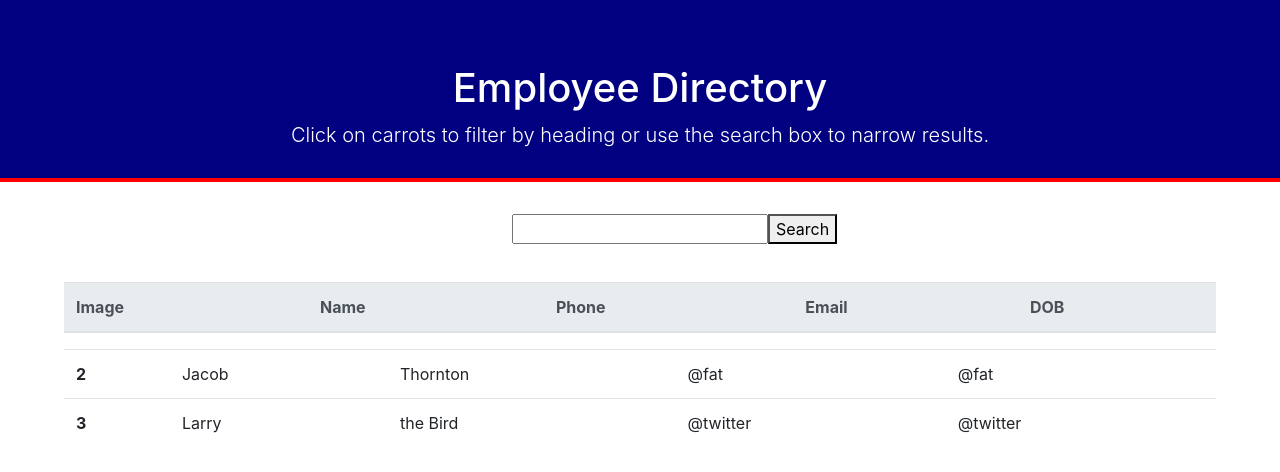
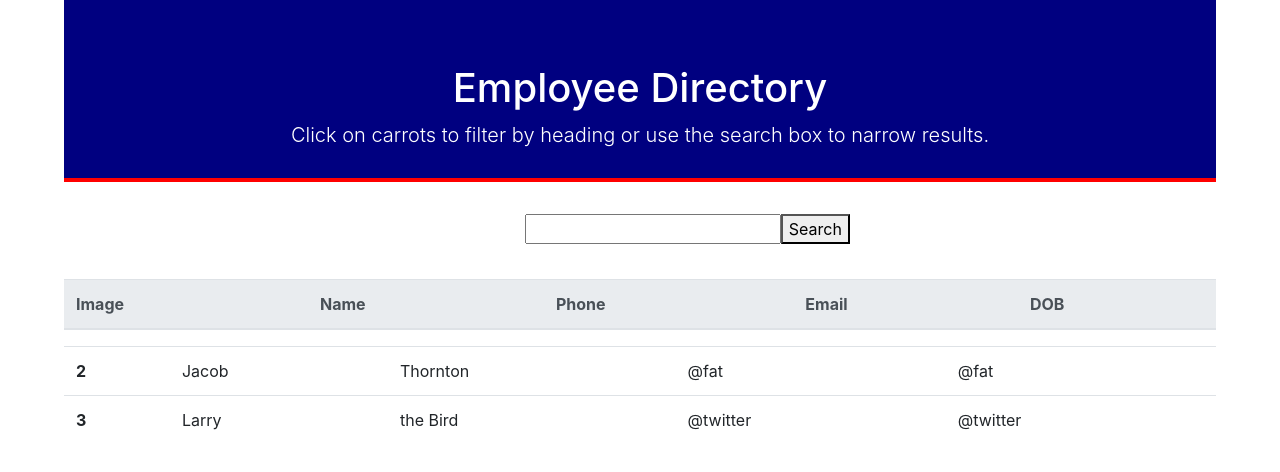
Before and after one commit to jamierachael/Employee-Directory, a React (Create React App) app in the folder employee-directory/: page / in a window 1280 px wide. Shown: the top 472 px of the page. Built offline with nearby package versions, Linux system fonts and the light colour scheme.

Commit message:
changed searchbar to table area, state is working, console log for API call is not

```diff
--- a/employee-directory/src/App.js
+++ b/employee-directory/src/App.js
@@ -1,23 +1,26 @@
 import React from 'react';
-import PageHeader from './components/PageHeader';
-import SearchBar from './components/SearchBar';
+// import PageHeader from './components/PageHeader';
+// import SearchBar from './components/SearchBar';
 import TableArea from './components/TableArea';
-import TableData from './components/TableData';
-import TableHeader from './components/TableHeader';
+// import TableData from './components/TableData';
+// import TableHeader from './components/TableHeader';
 
+// Needs new component for wrapper
 
 function App() {
   return (
     <div>
 
-      <PageHeader />
-      <SearchBar />
       <TableArea>
+        {/* <PageHeader />
+        <SearchBar />
+
         <TableHeader />
-        <TableData />
+        <TableData /> */}
+
       </TableArea>
     </div>
-    // </div>
+
   );
 }
 
--- a/employee-directory/src/components/SearchBar/index.js
+++ b/employee-directory/src/components/SearchBar/index.js
@@ -1,51 +1,43 @@
 import React from 'react';
-import axios from "axios";
+// import axios from "axios";
+// import API from "../util/API";
 
 export default class SearchBar extends React.Component {
 
-    state = {
-        search: "",
-        employees: []
-    };
+    // state = {
+    //     search: "",
+    //     employees: []
+    // };
 
-    // searchEmployee = () => {
 
-    //     this.setState = (
+    // handleInputChange = (event) => {
+    //     const { name, value } = event.target;
+    //     this.setState(
     //         {
-
+    //             [name]: value
     //         }
     //     )
-
     // }
 
-    handleChange = (event) => {
-        const { name, value } = event.target;
-        this.setState(
-            {
-                [name]: value
-            }
-        )
-    }
+    // handleInputSubmit = (event) => {
+    //     event.preventDefault();
+    //     console.log(this.state);
+    //     const BASEURL = "https://randomuser.me/api/?results=200&nat=us";
 
-    handleInputSubmit = (event) => {
-        event.preventDefault();
-        console.log(this.state);
-        const BASEURL = "https://randomuser.me/api/?results=200&nat=us";
+    //     axios.get(BASEURL).then((response) => {
+    //         console.log(response);
+    //         // response.data.name;
+    //         this.setState(
+    //             {
+    //                 employees: response.data.name
+    //             }
+    //         )
 
-        axios.get(BASEURL).then((response) => {
-            console.log(response);
-            // response.data.name;
-            this.setState(
-                {
-                    employees: response.data.name
-                }
-            )
-
-        })
-            .catch((err) => {
-                console.log(err);
-            })
-    }
+    //     })
+    //         .catch((err) => {
+    //             console.log(err);
+    //         })
+    // }
 
 
 
@@ -53,14 +45,14 @@ export default class SearchBar extends React.Component {
     render() {
         return (
             <div>
-                <form>
+                <form onSubmit={this.handleInputSubmit}>
                     <input
                         name="search"
                         value={this.props.search}
-                        handleInputChange={this.handleInputChange}>
+                        onChange={this.props.handleInputChange}>
 
                     </input>
-                    <button handleSubmit={this.handleSubmission}>
+                    <button>
                         Search
                     </button>
                 </form>
--- a/employee-directory/src/components/TableArea/index.js
+++ b/employee-directory/src/components/TableArea/index.js
@@ -1,5 +1,10 @@
 import React from 'react';
+import axios from "axios";
 
+import PageHeader from '../PageHeader';
+import SearchBar from '../SearchBar';
+import TableData from '../TableData';
+import TableHeader from '../TableHeader';
 
 // export default class TableArea extends React.Component {
 //     render() {
@@ -12,14 +17,59 @@ import React from 'react';
 //     }
 // }
 
-export default function TableArea(props) {
-    // render()
-    return (
-        <div className="wrapper">
+export default class TableArea extends React.Component {
 
-            {props.children}
+    state = {
+        search: "",
+        employees: []
+    };
 
-        </div>
-    )
+
+    handleInputChange = (event) => {
+        const { name, value } = event.target;
+        this.setState(
+            {
+                [name]: value
+            }
+        )
+    }
+
+    handleInputSubmit = (event) => {
+        event.preventDefault();
+        console.log(this.state);
+        const BASEURL = "https://randomuser.me/api/?results=200&nat=us";
+
+        axios.get(BASEURL).then((response) => {
+            console.log(response);
+            // response.data.name;
+            this.setState(
+                {
+                    // API returns "results" not "data"
+                    employees: response.results.name
+                }
+            )
+
+        })
+            .catch((err) => {
+                console.log(err);
+            })
+    }
+
+
+
+    render() {
+        return (
+            <div className="wrapper" >
+
+                {/* {this.props.children} */}
+                <PageHeader />
+                <SearchBar handleInputChange={this.handleInputChange} />
+
+                <TableHeader />
+                <TableData />
+
+            </div>
+        )
+    }
 
 }
--- a/employee-directory/src/components/TableData/index.js
+++ b/employee-directory/src/components/TableData/index.js
@@ -2,11 +2,17 @@ import React, { useReducer } from 'react';
 // What goes here?
 
 export default class TableData extends React.Component {
+
+
+
+
+
+
     render() {
         return (
             <div>
                 {/* TableData */}
-                <table class="table">
+                <table className="table">
                     <tbody>
                         {/* /* {employee.map((employee) => (
 
@@ -21,7 +27,7 @@ export default class TableData extends React.Component {
                             // </tr>
 
                             // Or
-
+                            // it would be this one:
                             <tr>
                                 <th scope="row">1</th>
                                 <td image={this.employee.image}></td>
--- a/employee-directory/src/components/TableHeader/index.js
+++ b/employee-directory/src/components/TableHeader/index.js
@@ -4,8 +4,8 @@ export default class TableHeader extends React.Component {
     render() {
         return (
             <div>
-                <table class="table">
-                    <thead class="thead-light">
+                <table className="table">
+                    <thead className="thead-light">
                         <tr>
                             <th scope="col">Image</th>
                             <th scope="col">Name</th>
```
